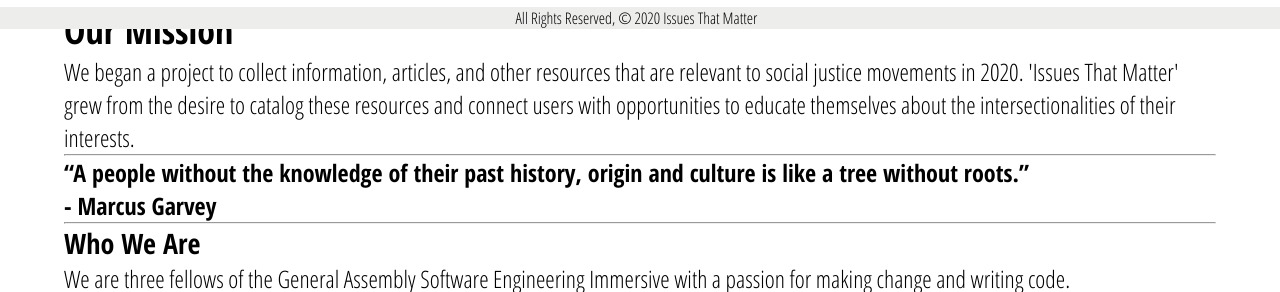
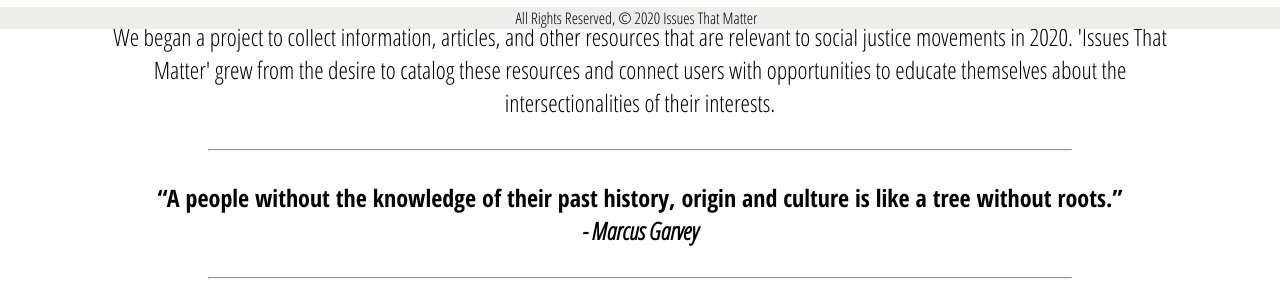
Before and after one commit to jfernnn/Issues-That-Matter, a Django app: page / in a window 1280 px wide. Shown: the part 771-1063 px from the top of the page. Run offline with Django 3.2, Linux system fonts and the light colour scheme.

Commit message:
update home.html css

```diff
--- a/main_app/static/css/style.css
+++ b/main_app/static/css/style.css
@@ -68,6 +68,14 @@
 .search-bar input {
     line-height: 3vh;
     font-size: 2vh;
+    font-family: 'Open Sans Condensed', sans-serif;
+    padding: 0 10px;
+
+}
+
+input ::placeholder {
+    font-family: 'Open Sans Condensed', sans-serif;
+
 }
 
 /* Dropdown Button */
@@ -77,6 +85,9 @@
     padding: 16px;
     font-size: 2vh;
     border: none;
+    border-radius: 0px;
+    width: 80px;
+    font-size: 30px;
 }
 
 /* The container <div> - needed to position the dropdown content */
@@ -213,8 +224,7 @@
 
 .pics img {
     border-radius: 10%;
-    display: inline;
-    width: 25%;
+    width: 20%;
 }
 
 .topic-page {
@@ -294,3 +304,31 @@
 .topic-btn:hover {
     background-color: rgba(235, 235, 235, 0.856);
 }
+
+h3,h4 {
+    text-align: center;
+    margin: 30px;
+}
+
+section {
+    text-align: center;
+}
+
+.pics {
+    display: flex;
+    justify-content: space-around;
+    width: 100%;
+}
+
+#mission, #who-we-are {
+    margin: 30px;
+}
+
+.about-line {
+    width: 75%;
+}
+
+.line {
+    display: flex;
+    justify-content: center;
+}
--- a/main_app/templates/base.html
+++ b/main_app/templates/base.html
@@ -7,7 +7,8 @@
     <meta name="viewport" content="width=device-width, initial-scale=1.0">
     <meta http-equiv="X-UA-Compatible" content="ie=edge">
     <link rel="stylesheet" type="text/css" href="{% static 'css/style.css' %}">
-    <title>Resources</title>
+    <title>Issues That Matter </title>
+    <link rel="icon" href="https://i.imgur.com/OUVaaub.png" type="image/icon type">
     <link rel="stylesheet" type="text/css" href="{% static 'css/style.css' %}">
     <link href="https://fonts.googleapis.com/css2?family=Open+Sans+Condensed:ital,wght@0,300;0,700;1,300" rel="stylesheet">
 </head>
@@ -23,7 +24,7 @@
                 </form>
             </div>
             <div class="dropdown">
-                <button class="dropbtn">Menu</button>
+                <button class="dropbtn">&#x2630;</button>
                 <div class="dropdown-content">
                 {% if user.is_authenticated %}
                     <a href="{% url 'index' %}"> All Resources</a>
--- a/main_app/templates/home.html
+++ b/main_app/templates/home.html
@@ -2,21 +2,25 @@
 {% block content %}
 {% load app_filters %}
 
-<h1>Issues That Matter</h1>
-
-<img src="https://i.imgur.com/8yZjDlp.png" alt="a raised black fist over a neutral background. Text over the image reads Issues That Matter">
-<h2>Our Mission</h2>
-    <p> We began a project to collect information, articles, and other resources that are relevant to social justice movements in 2020.
-        'Issues That Matter' grew from the desire to catalog these resources and connect users with opportunities to educate themselves
-        about the intersectionalities of their interests.</p>
-<hr>
-        <h4>“A people without the knowledge of their past history, origin and culture is like a tree without roots.” <br> - Marcus Garvey</h4>
-<hr>
+<section id="home-page">
+    <img src="https://i.imgur.com/8yZjDlp.png" alt="a raised black fist over a neutral background. Text over the image reads Issues That Matter">
+    <h2>Our Mission</h2>
+        <p id="mission"> We began a project to collect information, articles, and other resources that are relevant to social justice movements in 2020.
+            'Issues That Matter' grew from the desire to catalog these resources and connect users with opportunities to educate themselves
+            about the intersectionalities of their interests.</p>
+    <div class="line">
+        <hr class="about-line">
+    </div>
+        <h4>“A people without the knowledge of their past history, origin and culture is like a tree without roots.” <br><em> - Marcus Garvey</em></h4>
+    <div class="line">
+        <hr class="about-line">
+    </div>
         <h3>Who We Are</h3>
-        <p>We are three fellows of the General Assembly Software Engineering Immersive with a passion for making change and writing code. </p>
+        <p id="who-we-are">We are three fellows of the General Assembly Software Engineering Immersive with a passion for making change and writing code. </p>
         <div class="pics">
-            <img src="https://i.imgur.com/3uMEw1Z.jpg" alt="Picture of April Gonzales">
-            <img src="https://i.imgur.com/AgUP1nT.jpg" alt="Picture of Jae Sohn">
-            <img src="https://i.imgur.com/gyDf328.jpg" alt="Picture of Josh Fernelius">
+            <img class="team-pic" src="https://i.imgur.com/3uMEw1Z.jpg" alt="Picture of April Gonzales">
+            <img class="team-pic" src="https://i.imgur.com/AgUP1nT.jpg" alt="Picture of Jae Sohn"></a>
+            <img class="team-pic" src="https://i.imgur.com/gyDf328.jpg" alt="Picture of Josh Fernelius">
         </div>
+</section>
 {% endblock %}
--- a/main_app/templates/resources/detail.html
+++ b/main_app/templates/resources/detail.html
@@ -17,7 +17,7 @@
             </div>
         {% endfor %}
       {% else %}
-        <h5>No Topics :(</h5>
+        <h5>Add A Topic</h5>
       {% endif %}
     </div>
     <!-- Available topics will come after this line -->
@@ -66,13 +66,13 @@
           {% if resource.og_title %}
             <p>Title: {{ resource.og_title }}</p>
             <div class="image-container">
-              {% if 'youtube' in resource.url %}
+              {% if 'yout' in resource.url %}
                 <iframe class="iframe" src="{{ resource.url|video_url }}" frameborder="0" allow="accelerometer; autoplay; encrypted-media; gyroscope; picture-in-picture" allowfullscreen></iframe>
               {% else %}
                 <img id="image" src="{{ resource.og_image }}">
+                <p>Description: {{ resource.og_description }}</p>
               {% endif %}
             </div>
-            <p>Description: {{ resource.og_description }}</p>
           {% endif %}
         </div>
       </a>
```
